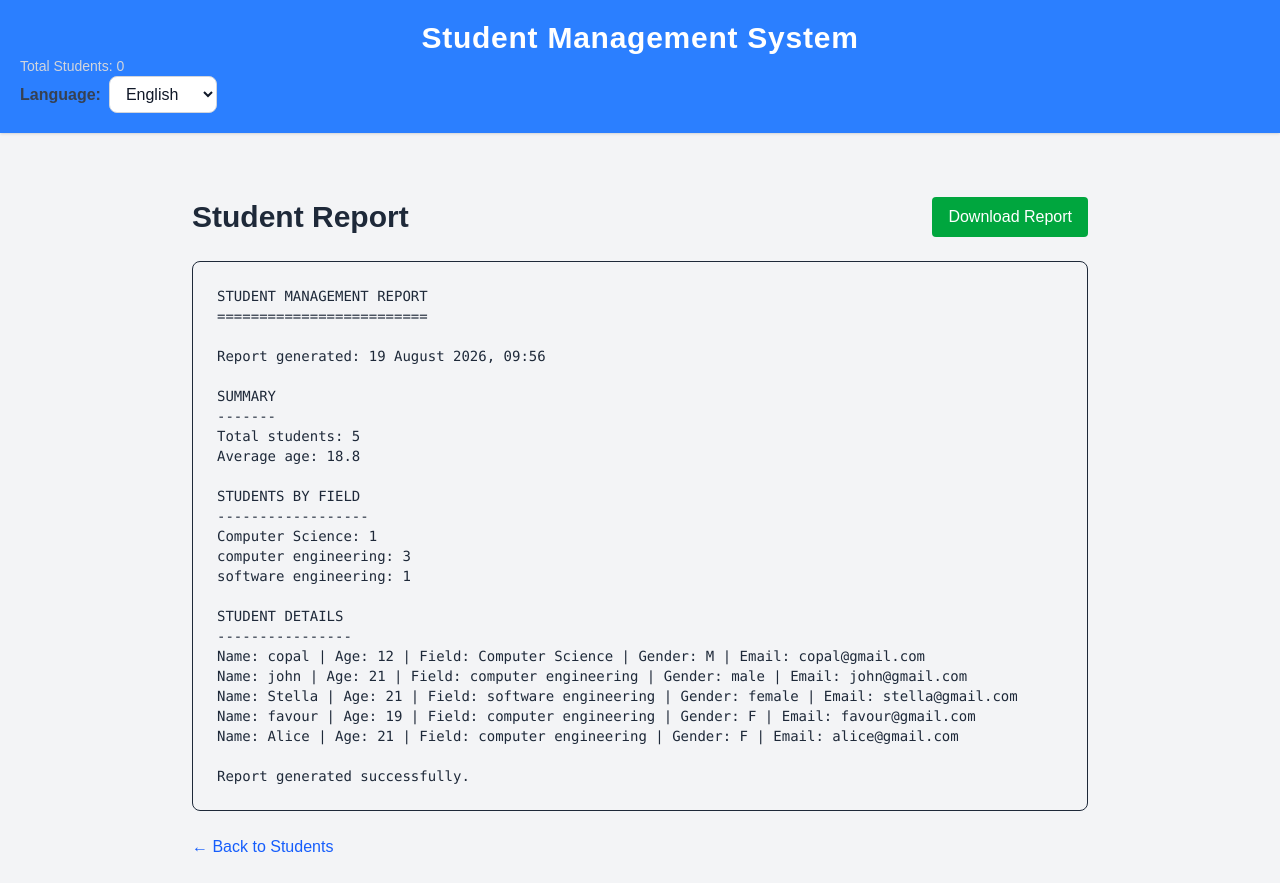
After one commit to Elcira4751113/student_management_system, a Django app: page /students/report/ in a window 1280 px wide. The commit adds this page. Run offline with Django 5.2, Linux system fonts and the light colour scheme; data that the repository does not hold is empty; style sheets or scripts are compiled from the project's sources; parts of the project's set-up code (start-up, migrations or seed data) failed here and were passed over.

Commit message:
Complete Phase 5 features

```diff
--- a/student_management/__init__.py
+++ b/student_management/__init__.py
@@ -0,0 +1,3 @@
+from .celery import app as celery_app
+
+__all__ = ("celery_app",)
--- a/student_management/settings.py
+++ b/student_management/settings.py
@@ -145,3 +145,5 @@ MAILERS = {
 LOCALE_PATHS = [
     BASE_DIR / "locale",
 ]
+
+CELERY_BROKER_URL = "redis://localhost:6379/0"
--- /dev/null
+++ b/student_report.txt
@@ -0,0 +1,25 @@
+STUDENT MANAGEMENT REPORT
+=========================
+
+Report generated: 19 August 2026, 09:56
+
+SUMMARY
+-------
+Total students: 5
+Average age: 18.8
+
+STUDENTS BY FIELD
+------------------
+Computer Science: 1
+computer engineering: 3
+software engineering: 1
+
+STUDENT DETAILS
+----------------
+Name: copal | Age: 12 | Field: Computer Science | Gender: M | Email: copal@gmail.com
+Name: john | Age: 21 | Field: computer engineering | Gender: male | Email: john@gmail.com
+Name: Stella | Age: 21 | Field: software engineering | Gender: female | Email: stella@gmail.com
+Name: favour | Age: 19 | Field: computer engineering | Gender: F | Email: favour@gmail.com
+Name: Alice | Age: 21 | Field: computer engineering | Gender: F | Email: alice@gmail.com
+
+Report generated successfully.
--- /dev/null
+++ b/students/templates/students/view_report.html
@@ -0,0 +1,41 @@
+{% extends "students/base.html" %}
+
+{% block content %}
+
+<div class="max-w-4xl mx-auto mt-10">
+
+    <div class="flex justify-between items-center mb-6">
+
+        <h1 class="text-3xl font-bold">
+            Student Report
+        </h1>
+
+        <a
+            href="{% url 'download_report' %}"
+            class="bg-green-600 text-white px-4 py-2 rounded hover:bg-green-700"
+        >
+            Download Report
+        </a>
+
+    </div>
+
+    <div class="bg-gray-100 border rounded-lg p-6">
+
+        <pre class="whitespace-pre-wrap font-mono text-sm">{{ report_content }}</pre>
+
+    </div>
+
+    <div class="mt-6">
+
+        <a
+            href="{% url 'student_list' %}"
+            class="text-blue-600 hover:underline"
+        >
+            ← Back to Students
+        </a>
+
+    </div>
+
+</div>
+
+{% endblock %}
--- a/students/urls.py
+++ b/students/urls.py
@@ -1,6 +1,8 @@
 
 from django.urls import path
 from . import views
+from .views import generate_report
+
 
 urlpatterns = [
 
@@ -34,4 +36,22 @@ urlpatterns = [
          views.test_email,
          name="test_email"
     ),
+
+    path(
+        "generate-report/",
+        views.generate_report,
+        name="generate_report",
+    ),
+
+    path(
+        "report/",
+        views.view_report,
+        name="view_report",
+    ),
+
+    path(
+        "report/download/",
+        views.download_report,
+        name="download_report",
+    ),
 ]
--- a/students/views.py
+++ b/students/views.py
@@ -4,6 +4,9 @@ from .models import Student
 from django.shortcuts import render, get_object_or_404, redirect
 from .forms import StudentForm
 from django.db.models import Q
+from students.tasks import generate_student_report_task
+from pathlib import Path
+from django.http import FileResponse, Http404
 
 
 def student_list(request):
@@ -90,5 +93,40 @@ def test_email(request):
         from_email="admin@studentmanagement.com",
         recipient_list=["student@example.com"],
     )
+    return render(request, "students/email_test.html")
 
-    return render(request, "students/email_test.html")
+def generate_report(request):
+    task = generate_student_report_task.delay()
+
+    return render(
+        request,
+        "students/report_started.html",
+        {"task_id": task.id},
+    )
+
+def view_report(request):
+    report_path = Path("student_report.txt")
+
+    if not report_path.exists():
+        raise Http404("Report has not been generated yet.")
+
+    report_content = report_path.read_text(encoding="utf-8")
+
+    return render(
+        request,
+        "students/view_report.html",
+        {"report_content": report_content},
+    )
+
+
+def download_report(request):
+    report_path = Path("student_report.txt")
+
+    if not report_path.exists():
+        raise Http404("Report has not been generated yet.")
+
+    return FileResponse(
+        open(report_path, "rb"),
+        as_attachment=True,
+        filename="student_report.txt",
+    )
```
Also changed, not shown: student_management/celery.py (added, +12 -0 lines), students/management/commands/generate_student_report.py (added, +36 -0 lines), students/tasks.py (added, +79 -0 lines), students/templates/students/report_started.html (added, +39 -0 lines), students/templates/students/student_list.html (+7 -0 lines), students/management/__init__.py (added), students/management/commands/__init__.py (added).
